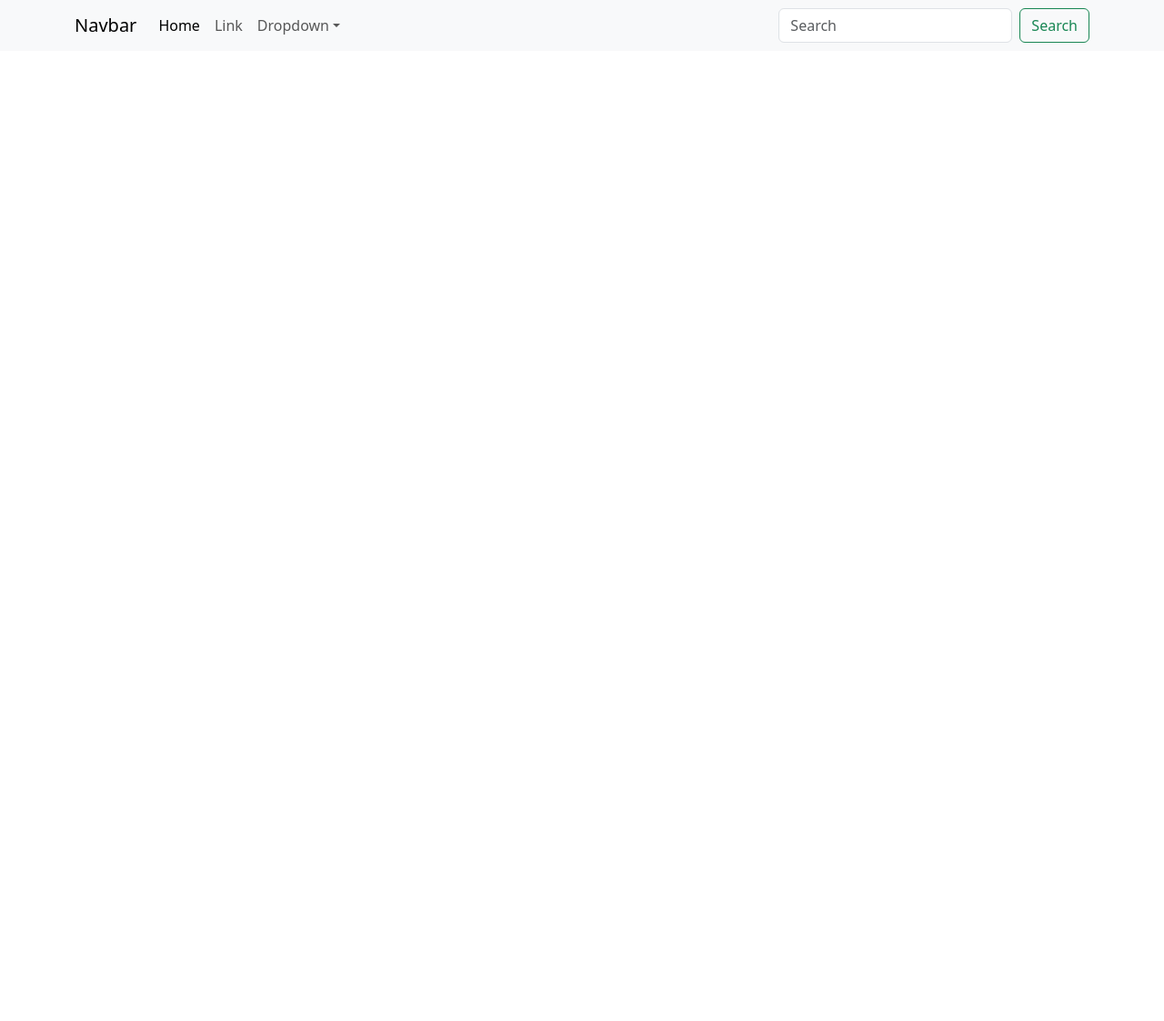
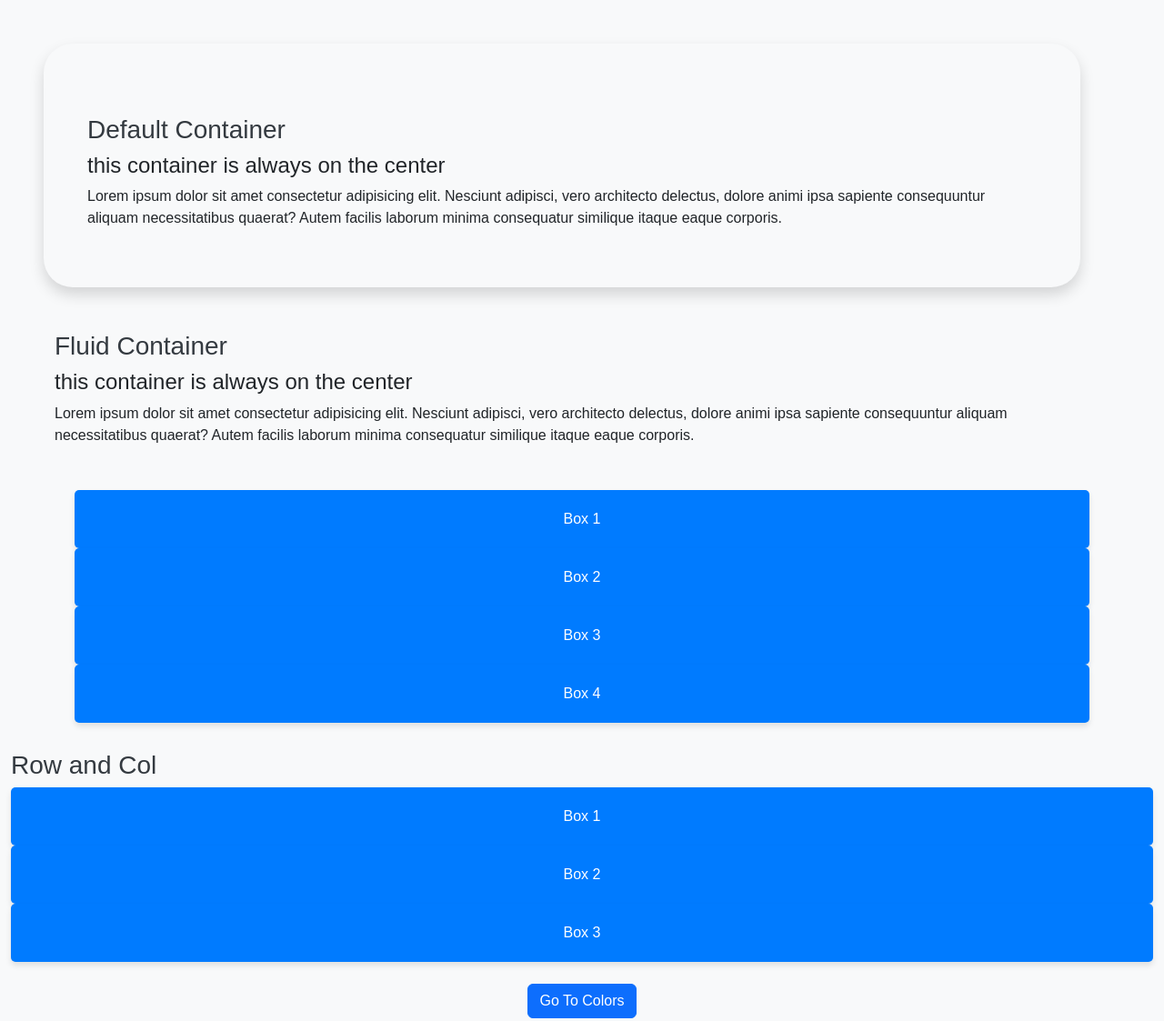
Before and after one commit to TimothyBaracael1728/Bootstrap5, a plain HTML site: page index.html in a window 1280 px wide. Shown: the whole page at 91% size. Before the commit the page ends 800 px from the top, so only its background shows below. Drawn offline with nearby package versions, Linux system fonts and the light colour scheme.

Commit message:
rename containers

```diff
--- a/index.html
+++ b/index.html
@@ -16,12 +16,73 @@
             integrity="sha384-T3c6CoIi6uLrA9TneNEoa7RxnatzjcDSCmG1MXxSR1GAsXEV/Dwwykc2MPK8M2HN"
             crossorigin="anonymous"
         />
+
+        <link rel="stylesheet" href="style.css">
     </head>
 
     <body>
 
-            <!-- place footer here -->
-        </footer>
+        <body>
+
+
+            <div class="container m-5 shadow bg-light p-5 rounded-5">
+                <h3>Default Container</h3>
+                <h4>this container is always on the center</h4>
+                <p>Lorem ipsum dolor sit amet consectetur adipisicing elit. Nesciunt adipisci, vero architecto delectus, dolore animi ipsa sapiente consequuntur aliquam necessitatibus quaerat? Autem facilis laborum minima consequatur similique itaque eaque corporis.</p>
+            </div>
+
+            <div class="container m-5">
+                <h3>Fluid Container</h3>
+                <h4>this container is always on the center</h4>
+                <p>Lorem ipsum dolor sit amet consectetur adipisicing elit. Nesciunt adipisci, vero architecto delectus, dolore animi ipsa sapiente consequuntur aliquam necessitatibus quaerat? Autem facilis laborum minima consequatur similique itaque eaque corporis.</p>
+            </div>
+
+
+
+
+
+        <div class="container">
+            <div class="row g-0">
+
+                <div class="col lg-4 col-md-12">
+                    <div class="custom-box"> Box 1 </div>
+                </div>
+                <div class="col lg-4 col-md-12">
+                    <div class="custom-box"> Box 2 </div>
+                </div>
+                <div class="col lg-4 col-md-12 col-sm-9">
+                    <div class="custom-box"> Box 3 </div>
+                </div>
+                <div class="col lg-4 col-md-12">
+                    <div class="custom-box"> Box 4 </div>
+                </div>
+
+            </div>
+        </div>
+
+        <!-- shorcut: div.col*4>div.custom-box -->
+        <div class="container-fluid">
+            <h3>Row and Col</h3>
+            <div class="row g-0">
+                <div class="col-sm-16">
+                    <div class="custom-box"> Box 1</div>
+                </div>
+                <div class="col-12">
+                    <!-- 12 Columns yung default hehe -->
+                    <div class="custom-box"> Box 2 </div>
+                    </div>
+                    <div class="col-sm-12">
+                        <div class="custom-box"> Box 3 </div>
+                    </div>
+            </div>
+        </div>
+        <div class="container my-4 d-flex justify-content-center">
+            <a href="colors.html" class="btn btn-primary">Go To Colors</a>
+        </div>
+
+
+
+
         <!-- Bootstrap JavaScript Libraries -->
         <script
             src="https://cdn.jsdelivr.net/npm/@popperjs/core@2.11.8/dist/umd/popper.min.js"
@@ -36,69 +97,3 @@
         ></script>
     </body>
 </html>
-<nav
-    class="navbar navbar-expand-sm navbar-light bg-light"
->
-    <div class="container">
-        <a class="navbar-brand" href="#">Navbar</a>
-        <button
-            class="navbar-toggler d-lg-none"
-            type="button"
-            data-bs-toggle="collapse"
-            data-bs-target="#collapsibleNavId"
-            aria-controls="collapsibleNavId"
-            aria-expanded="false"
-            aria-label="Toggle navigation"
-        >
-            <span class="navbar-toggler-icon"></span>
-        </button>
-        <div class="collapse navbar-collapse" id="collapsibleNavId">
-            <ul class="navbar-nav me-auto mt-2 mt-lg-0">
-                <li class="nav-item">
-                    <a class="nav-link active" href="#" aria-current="page"
-                        >Home
-                        <span class="visually-hidden">(current)</span></a
-                    >
-                </li>
-                <li class="nav-item">
-                    <a class="nav-link" href="#">Link</a>
-                </li>
-                <li class="nav-item dropdown">
-                    <a
-                        class="nav-link dropdown-toggle"
-                        href="#"
-                        id="dropdownId"
-                        data-bs-toggle="dropdown"
-                        aria-haspopup="true"
-                        aria-expanded="false"
-                        >Dropdown</a
-                    >
-                    <div
-                        class="dropdown-menu"
-                        aria-labelledby="dropdownId"
-                    >
-                        <a class="dropdown-item" href="#"
-                            >Action 1</a
-                        >
-                        <a class="dropdown-item" href="#"
-                            >Action 2</a
-                        >
-                    </div>
-                </li>
-            </ul>
-            <form class="d-flex my-2 my-lg-0">
-                <input
-                    class="form-control me-sm-2"
-                    type="text"
-                    placeholder="Search"
-                />
-                <button
-                    class="btn btn-outline-success my-2 my-sm-0"
-                    type="submit"
-                >
-                    Search
-                </button>
-            </form>
-        </div>
-    </div>
-</nav>
```
